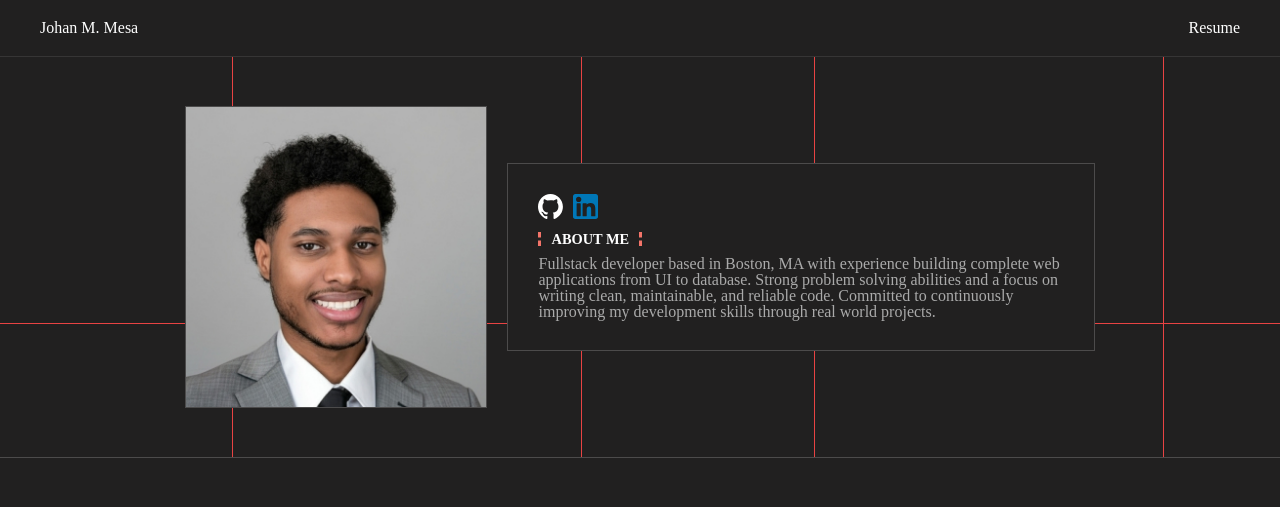
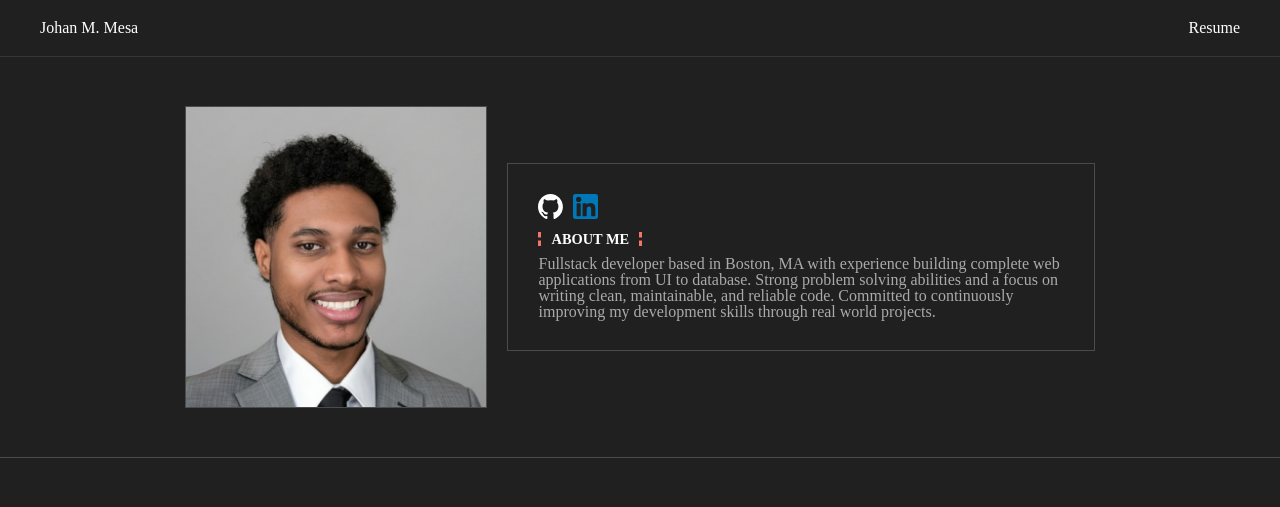
Before and after one commit to GravityCodes/portfolio, a React (Vite) app: page / in a window 1280 px wide. Shown: the top 507 px of the page. Built offline with nearby package versions, Linux system fonts and the light colour scheme.

Commit message:
feat: remove background

```diff
--- a/src/App.tsx
+++ b/src/App.tsx
@@ -4,43 +4,7 @@ import Card from "./components/project/Card";
 import Form from "./components/Form";
 
 function App() {
-  const headerBackground = useRef<HTMLDivElement>(null);
-  const [items, setItems] = useState<Array<React.ReactNode>>([]);
 
-  useEffect(() => {
-    if (headerBackground.current) {
-      const size = headerBackground.current.getBoundingClientRect();
-      const array = [];
-      for (let i = 0; i < size.height / 100; i++) {
-        for (let j = 0; j < Math.ceil(size.width / 100); j++) {
-          array.push(
-            <div
-              key={`${i}${j}`}
-              className={`${styles.box} ${styles.closeBox}`}
-              onMouseEnter={(e) => toggleClass(e.currentTarget)}
-            ></div>,
-          );
-        }
-      }
-      setItems(array);
-    }
-  }, []);
-  const toggleClass = (el: HTMLElement & { _timeout?: number }) => {
-    // if(el._timeout) clearTimeout(el._timeout);
-
-    if (el.classList.contains(styles.openBox)) {
-      el.classList.remove(styles.openBox);
-      el.classList.add(styles.closeBox);
-    } else {
-      el.classList.remove(styles.closeBox);
-      el.classList.add(styles.openBox);
-    }
-    // el.classList.contains(styles.openBox) ? el.classList.add(styles.closeBox)  el.classList el.classList.add(styles.openBox);
-
-    // el._timeout = setTimeout(() => {
-    //   el.classList.remove(styles.openBox);
-    // }, 2000);
-  };
   return (
     <div>
       <nav className={styles.nav}>
@@ -50,9 +14,6 @@ function App() {
         </div>
       </nav>
       <header className={styles.headerContainer}>
-        <div className={styles.headerBackground} ref={headerBackground}>
-          {items}
-        </div>
         <div className={styles.headerContent}>
           <div className={styles.imageContainer}>
             <img
--- a/src/app.module.css
+++ b/src/app.module.css
@@ -61,7 +61,7 @@
   border-bottom: 1px solid var(--clr-surface-a20);
   position: relative;
 }
-
+/*
 .headerBackground {
   width: 100%;
   height: 100%;
@@ -74,9 +74,9 @@
   grid-template-columns: repeat(auto-fill, minmax(110px, 1fr));
   grid-template-rows: repeat(auto-fill, minmax(110px, 1fr));
   overflow: hidden;
-}
+} */
 
-.box {
+/* .box {
   background-color: var(--clr-surface-a0);
   transform-origin: center;
   will-change: transform;
@@ -113,7 +113,7 @@
   to {
     background-color: var(--clr-surface-a0);
   }
-}
+} */
 
 .headerContent {
   display: flex;
```
